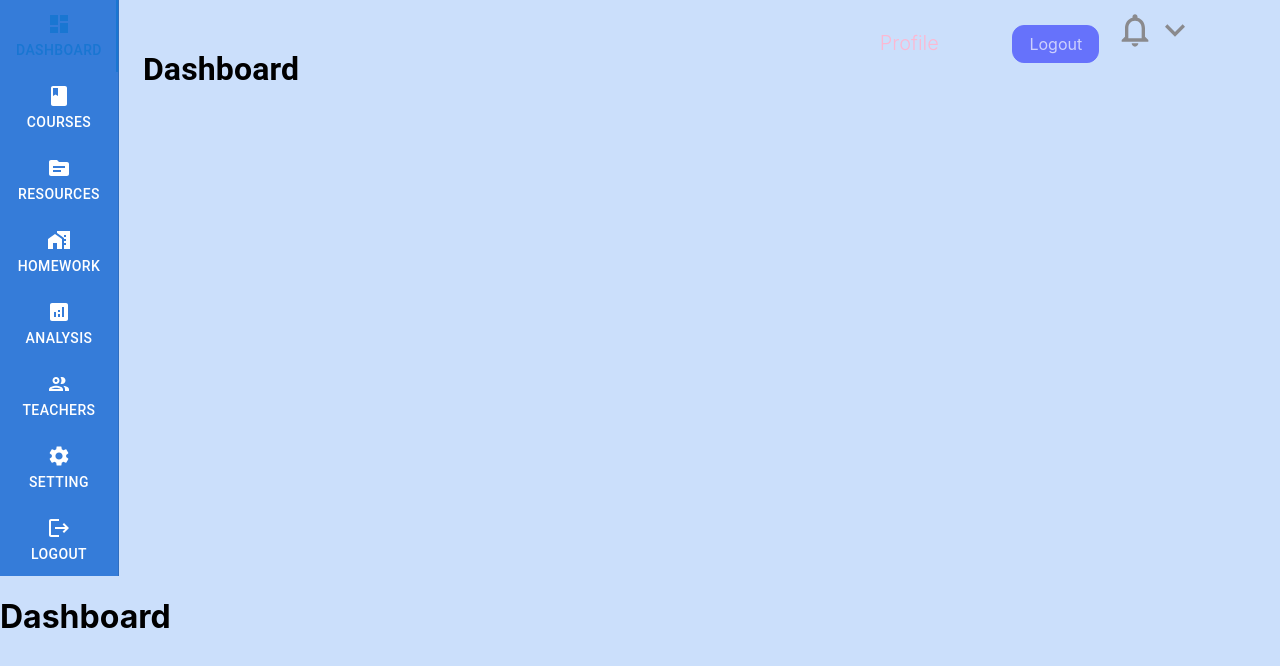
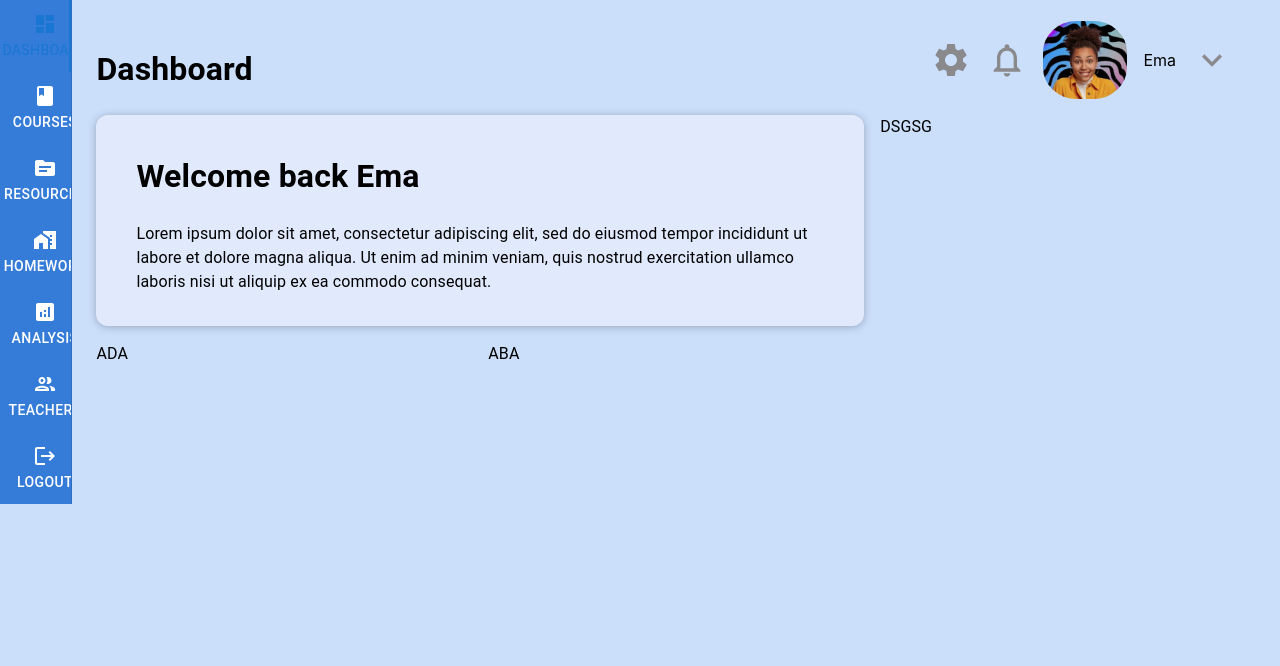
Before and after one commit to zeynepdndr/active-learn, a React (Create React App) app: page /dashboard in a window 1280 px wide. Shown: the top 666 px of the page. Built offline with nearby package versions, Linux system fonts and the light colour scheme.

Commit message:
Implement welcome component

```diff
--- a/src/components/Layout/Layout.tsx
+++ b/src/components/Layout/Layout.tsx
@@ -10,7 +10,6 @@ const Layout = (props: any) => {
       <main className={styles.main}>
         <>
           <MainNav />
-          {props.children}
         </>
       </main>
     </>
--- a/src/components/Layout/MainNav/MainNav.tsx
+++ b/src/components/Layout/MainNav/MainNav.tsx
@@ -3,7 +3,6 @@ import Tabs from "@mui/material/Tabs";
 import Tab from "@mui/material/Tab";
 import Typography from "@mui/material/Typography";
 import Box from "@mui/material/Box";
-import Dashboard from "../../../pages/Dashboard/Dashboard";
 import {
   Analytics,
   Class,
@@ -11,10 +10,9 @@ import {
   HomeWork,
   Logout,
   PeopleOutlineSharp,
-  Settings,
   Source,
 } from "@mui/icons-material";
-import logo from "../../../asssets/logo.png";
+import Dashboard from "../../../pages/Dashboard/Dashboard";
 
 interface TabPanelProps {
   children?: React.ReactNode;
@@ -74,6 +72,12 @@ export default function MainNav() {
           borderRight: 1,
           borderColor: "divider",
           backgroundColor: "#357cd9",
+          "& .Mui-selected": {
+            color: "#fcb8d2",
+            fontWeight: 400,
+            borderRadius: "0.75rem",
+          },
+          variant: "fullWidth",
         }}
       >
         <Tab
@@ -113,12 +117,6 @@ export default function MainNav() {
           sx={{ color: "#fff" }}
         />
         <Tab
-          label="Setting"
-          {...a11yProps(6)}
-          icon={<Settings />}
-          sx={{ color: "#fff" }}
-        />
-        <Tab
           label="Logout"
           {...a11yProps(6)}
           icon={<Logout />}
--- a/src/components/Layout/SideNav/SideNav.module.css
+++ b/src/components/Layout/SideNav/SideNav.module.css
@@ -3,7 +3,7 @@ header {
   position: fixed;
   top: 0;
   right: 0;
-  height: 4.5rem;
+  height: 7.5rem;
   z-index: 999;
 }
 
@@ -25,11 +25,18 @@ nav ul {
   list-style: none;
   margin: 0;
   display: flex;
-  align-items: baseline;
+  align-items: center;
+  gap: 1rem;
+  justify-content: end;
 }
 
 nav li {
   margin-right: 2.3rem;
+  display: contents;
+}
+nav li img {
+  border-radius: 40%;
+  width: 18%;
 }
 
 nav a {
--- a/src/components/Layout/SideNav/SideNav.tsx
+++ b/src/components/Layout/SideNav/SideNav.tsx
@@ -1,21 +1,28 @@
-import { ExpandMore, NotificationsNone } from "@mui/icons-material";
+import { ExpandMore, NotificationsNone, Settings } from "@mui/icons-material";
 import { Icon } from "@mui/material";
 import { Link } from "react-router-dom";
 import Button from "../../UI/Button/Button";
 import styles from "./SideNav.module.css";
+import profile from "../../../asssets/profile.jpg";
 
 const SideNav: React.FC<any> = (props) => {
   return (
-    <header>
+    <header className={styles.header}>
       <nav>
         <ul>
           <li>
-            <Link to={"/profile"}>Profile</Link>
+            <Settings sx={{ color: "#8a8a8d", fontSize: 40 }} />
           </li>
-          <li></li>
           <li>
-            <Button className={styles.logout}>Logout</Button>
             <NotificationsNone sx={{ color: "#8a8a8d", fontSize: 40 }} />
+          </li>
+          <li>
+            <img src={profile} />
+          </li>
+          <li>
+            <p>Ema</p>
+          </li>
+          <li>
             <ExpandMore sx={{ color: "#8a8a8d", fontSize: 40 }} />
           </li>
         </ul>
--- /dev/null
+++ b/src/components/Partials/WelcomeMessage/WelcomeMessage.module.css
@@ -0,0 +1,6 @@
+.welcome h1 {
+  background-color: "#357cd9";
+}
+.welcome p {
+  background-color: "#357cd9";
+}
--- /dev/null
+++ b/src/components/Partials/WelcomeMessage/WelcomeMessage.tsx
@@ -0,0 +1,18 @@
+import Card from "../../UI/Card/Card";
+import styles from "./WelcomeMessage.module.css";
+
+const WelcomeMessage: React.FC<any> = (props) => {
+  return (
+    <Card className={styles.welcome}>
+      <h1>Welcome back Ema</h1>
+      <p>
+        Lorem ipsum dolor sit amet, consectetur adipiscing elit, sed do eiusmod
+        tempor incididunt ut labore et dolore magna aliqua. Ut enim ad minim
+        veniam, quis nostrud exercitation ullamco laboris nisi ut aliquip ex ea
+        commodo consequat.
+      </p>
+    </Card>
+  );
+};
+
+export default WelcomeMessage;
--- a/src/components/UI/Card/Card.module.css
+++ b/src/components/UI/Card/Card.module.css
@@ -1,5 +1,6 @@
 .card {
   border-radius: 12px;
   box-shadow: 0px 1px 8px rgba(0, 0, 0, 0.25);
-  background-color: #f1f3ff;
+  background-color: #e1e9fc;
+  padding: 1rem 2.5rem;
 }
--- a/src/pages/Dashboard/Dashboard.tsx
+++ b/src/pages/Dashboard/Dashboard.tsx
@@ -1,11 +1,26 @@
-import { useState, useEffect, useCallback } from "react";
-import { useNavigate } from "react-router-dom";
-import Login from "../Login/Login";
+import { Grid } from "@mui/material";
+import WelcomeMessage from "../../components/Partials/WelcomeMessage/WelcomeMessage";
 
 const Dashboard = () => {
-  const navigate = useNavigate();
-
-  return <h1>Dashboard</h1>;
+  return (
+    <>
+      <h1>Dashboard</h1>
+      <Grid container spacing={2}>
+        <Grid item xs={8}>
+          <WelcomeMessage />
+        </Grid>
+        <Grid item xs={4}>
+          DSGSG
+        </Grid>
+        <Grid item xs={4}>
+          ADA
+        </Grid>
+        <Grid item xs={8}>
+          ABA
+        </Grid>
+      </Grid>
+    </>
+  );
 };
 
 export default Dashboard;
```
Also changed, not shown: src/asssets/profile.jpg (added).
